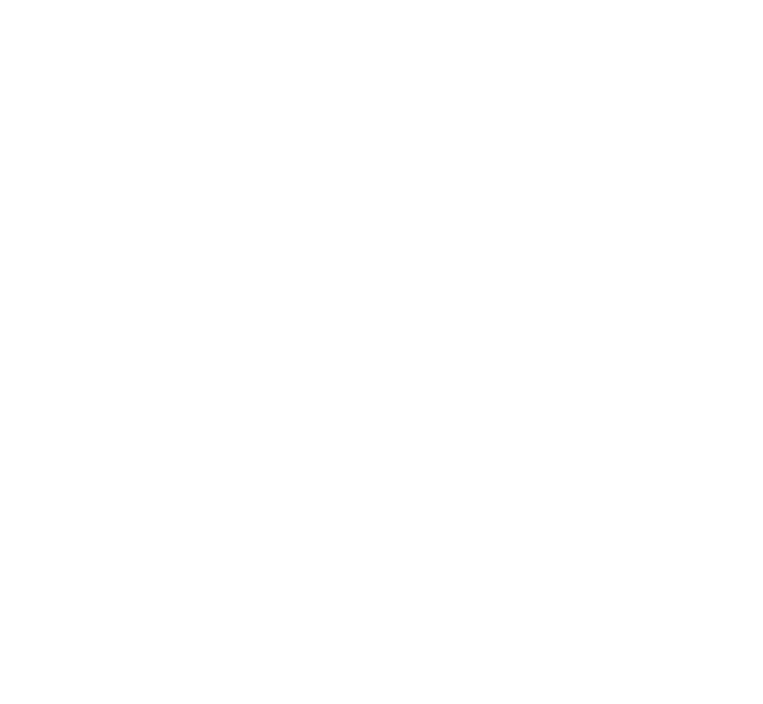
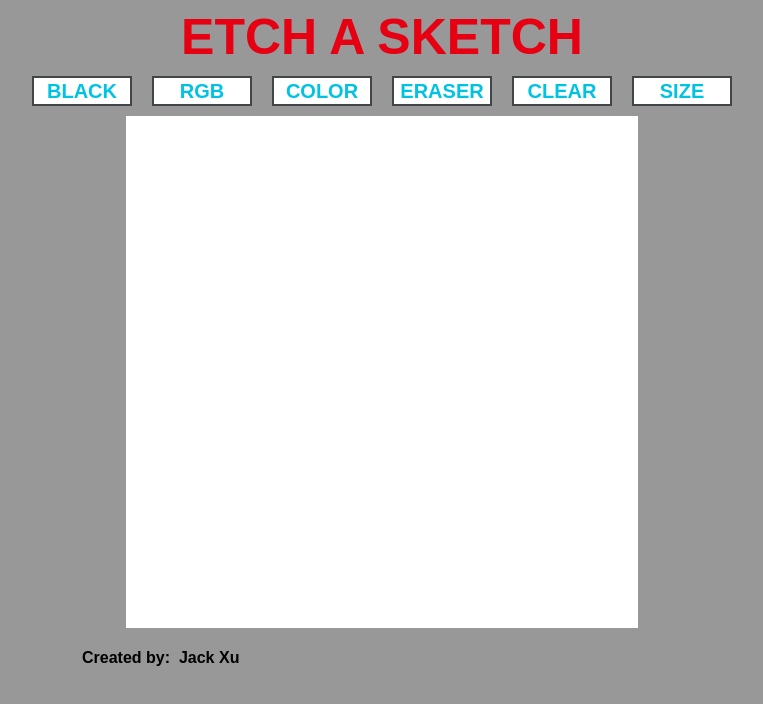
Before and after one commit to jackxu115/etch-a-sketch, a plain HTML site: page index.html in a window 1280 px wide. Shown: the whole page, without its empty margins (258-1021 px from the left). Drawn offline with Linux system fonts and the light colour scheme; a web font is replaced by a local one.

Commit message:
finished html and scss

```diff
--- a/css/main.scss
+++ b/css/main.scss
@@ -0,0 +1,72 @@
+body {
+  background: #989898;
+  font-family: 'Common Pixel', sans-serif;
+}
+
+header {
+  display: flex;
+  flex-direction: column;
+  align-items: center;
+
+  .header h1 {
+    color: #e60012;
+    font-size: 50px;
+    text-align: center;
+    margin: 0;
+    text-transform: uppercase;
+  }
+  .menu {
+    display: flex;
+    flex-direction: row;
+    flex-wrap: wrap;
+    &_item {
+      margin: 10px;
+
+      &_btn {
+
+        display: flex;
+        justify-content: center;
+        align-items: center;
+        height: 30px;
+        width: 100px;
+        background: #fff;
+        border: #414548 solid 2px;
+
+        h2 {
+          color: #00c3e3;
+          font-size: 20px;
+          font-family: 'Common Pixel', sans-serif;
+          text-transform: uppercase;
+        }
+      }
+
+      &_btn:hover {
+        background: #00c3e3;
+        h2 {
+        color: #fff;
+        }
+      }
+    }
+  }
+}
+
+.container {
+  background: #fff;
+  width: 512px;
+  height: 512px;
+  margin: auto;
+
+  &_grid {
+    max-width: 512px;
+    max-height: 512px;
+
+    &_item {
+      border: #000 solid 1px;
+    }
+  }
+}
+
+footer {
+  margin: auto;
+  max-width: 600px;
+}
--- a/index.html
+++ b/index.html
@@ -6,9 +6,61 @@
           content="width=device-width, user-scalable=no, initial-scale=1.0, maximum-scale=1.0, minimum-scale=1.0">
     <meta http-equiv="X-UA-Compatible" content="ie=edge">
     <link rel="stylesheet" href="css/main.css">
+    <link href="http://fonts.cdnfonts.com/css/common-pixel" rel="stylesheet">
     <title>Etch a Sketch</title>
 </head>
 <body>
+<header>
+    <div class="header">
+        <h1>
+            Etch a Sketch
+        </h1>
+    </div>
+    <div class="menu">
+        <div class="menu_item">
+            <button class="menu_item_btn">
+                <h2>Black</h2>
+            </button>
+        </div>
+        <div class="menu_item">
+            <button class="menu_item_btn">
+                <h2>RGB</h2>
+            </button>
+        </div>
+        <div class="menu_item">
+            <button class="menu_item_btn">
+                <h2>Color</h2>
+            </button>
+        </div>
+        <div class="menu_item">
+            <button class="menu_item_btn">
+                <h2>Eraser</h2>
+            </button>
+        </div>
+        <div class="menu_item">
+            <button class="menu_item_btn">
+                <h2>Clear</h2>
+            </button>
+        </div>
+        <div class="menu_item">
+            <button class="menu_item_btn">
+                <h2>Size</h2>
+            </button>
+        </div>
+    </div>
+</header>
+
+<div class="container">
+    <div class="container_grid">
+
+    </div>
+</div>
+
+<footer>
+    <div>
+        <h4>Created by: <span><img src="" alt=""></span> Jack Xu</h4>
+    </div>
+</footer>
 
 </body>
 </html>
```
Also changed, not shown: css/main.css, 1 other file.
